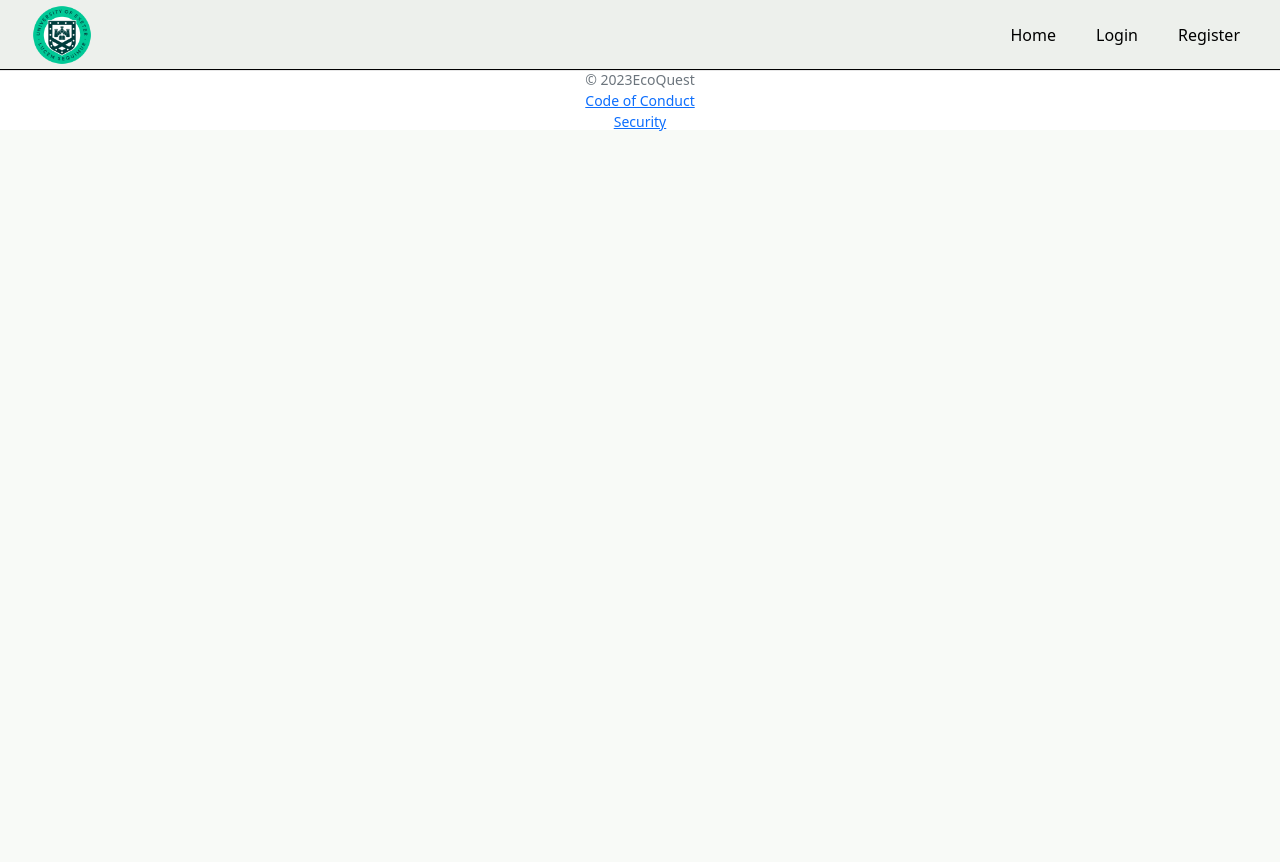
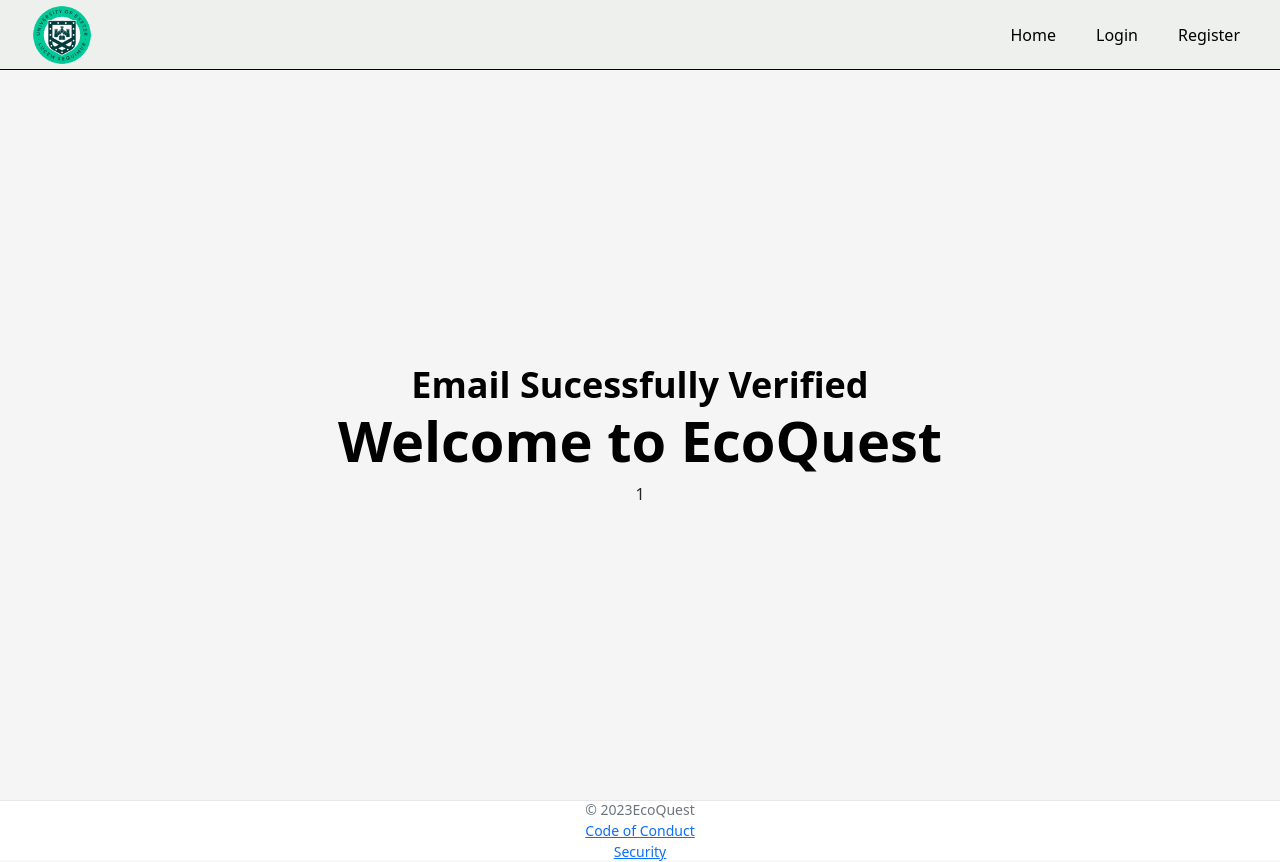
Before and after one commit to Cufe12345/ECM2434_, a React (Vite) app in the folder Frontend/ECM2434_Frontend/: page /emailVerify/1/1 in a window 1280 px wide. Before the commit the page ends 800 px from the top, so only its background shows below. Built offline with nearby package versions, Linux system fonts and the light colour scheme; no server answers.

Commit message:
Added an email verification page

```diff
--- a/Frontend/ECM2434_Frontend/src/App.jsx
+++ b/Frontend/ECM2434_Frontend/src/App.jsx
@@ -38,6 +38,7 @@ function App() {
           <Route path="/code_conduct" element={<Code_Conduct />} />
           <Route path="/security" element={<Security />} />
           <Route path="/profile/edit" element={<EditProfile />} />
+          <Route path="/emailVerify/:username/:token" element={<EmailValidationPage />} />
           {/* <Route path="/about" element={<About />} /> */}
         </Routes>
         <Footer />
--- a/Frontend/ECM2434_Frontend/src/api/testRequest.jsx
+++ b/Frontend/ECM2434_Frontend/src/api/testRequest.jsx
@@ -179,13 +179,13 @@ export default class ApiClient {
   }
 
 
-  async fetchEmail(token) {
-    const response = await this.post("activate/", token);
+  async fetchEmail(token, data) {
+    const response = await this.post(`activate/`, data, token);
     return response;
   }
 
   async verifyEmail(token, data) {
-    const response = await this.post("activate/<username1>/<token>/", data, token);
+    const response = await this.get(`activate/${data.username}/${data.token}/`, token);
     return response;
   }
 }
--- a/Frontend/ECM2434_Frontend/src/pages/Register.jsx
+++ b/Frontend/ECM2434_Frontend/src/pages/Register.jsx
@@ -9,8 +9,8 @@ import { CiWarning } from "react-icons/ci";
 import { toast } from "react-toastify";
 import { useNavigate } from "react-router-dom";
 
+const Register = () => {
 
-const Register = () => {
     const [username, setUsername] = useState('');
     const [password, setPassword] = useState('');
     const [repeatPassword, setRepeatPassword] = useState('');
@@ -69,9 +69,11 @@ const Register = () => {
         e.preventDefault();
         // console.log(data)
         console.log(username)
-        ApiClient.api.register(email, username, password, firstName, lastName).then((res) => {
+        ApiClient.api.register(email, username, password, firstName, lastName).then(async(res) => {
             console.log(res)
             console.log("Registered")
+            let temp = await res;
+            setTemp(temp)
             toast.success("Registration successful! Please verify your email.");
             navigate('/login');
         }).catch((error) => {
--- a/Frontend/ECM2434_Frontend/src/pages/emailValidation.jsx
+++ b/Frontend/ECM2434_Frontend/src/pages/emailValidation.jsx
@@ -5,9 +5,15 @@ import { useState, useEffect } from "react";
 import { useCookies } from "react-cookie";
 import { useNavigate } from "react-router-dom";
 import ApiClient from "../api/index";
+import classes from "./emailValidation.module.css"
+import { useParams } from "react-router-dom";
 
-//Created by Utzo-Main (Uzo Ibenye)
+//Author: @Utzo-Main
 export default function EmailValidationPage() {
+
+    // calls useParams() method to define a username and token from the URL
+    let {username} = useParams();
+    let {token} = useParams();
 
     //This is how you use the user context, you can access all these variables and functions from the context
     const { user, setUser, userData, userDataError, userDataLoading } = useUser();
@@ -19,34 +25,47 @@ export default function EmailValidationPage() {
     const [showPopup, setShowPopup] = useState(false);
 
     //The text to be displayed in the popup
-    const [popupText, setPopupText] = useState("");
+    const [popupText, setPopupText] = useState("Email has been Successful");
 
     const navigate = useNavigate();
+
+    // Calls checkValidation() method
+    useEffect(() => {
+      checkValidation()
+    }, [])
 
     //Handles the closing of the popup
     const handleClose = () => {
       setShowPopup(false);
     };
 
-
-
-
-
      /**
-       * This function fetches the quests of the user
+       * This function checks whether the user has verified their email
        */
      function checkValidation() {
-      ApiClient.api.verifyEmail(user, data).then((res) => {
+      let data = {
+        username: username,
+        token: token
+      }
+      // Calls verifyEmail() method from testRequest.jsx
+      ApiClient.api.verifyEmail(token, data).then((res) => {
           console.log(res)
-          fetchEmail(user);
+          setShowPopup(true);
       }).catch((error) => {
           console.log(error);
       });
   }
     return (
-
+      // Open to some rework for asthetics
       <div className={classes.container}>
-            <p>"Test"</p>
+        <h1>
+            Email <span className={classes.ecoGradient}>Sucessfully</span> Verified
+        </h1>
+          <div className={classes.textGroup}>
+            <h5>Welcome to EcoQuest</h5>
+          </div>
+            <p>{username}</p>
+            {/*<p>{token}</p>*/}
             <Popup handleClose={handleClose} open={showPopup}>
               <h5 className={classes.popupText}>{popupText}</h5>
             </Popup>
--- /dev/null
+++ b/Frontend/ECM2434_Frontend/src/pages/emailValidation.module.css
@@ -0,0 +1,18 @@
+.container {
+    display: flex;
+    flex-direction: column;
+    align-items: center;
+    justify-content: center;
+    height: calc(100vh - 70px);
+    background-color: #f5f5f5;
+}
+
+h5 {
+    font-size: 3.5rem;
+    font-weight: bolder;
+    color: black;
+}
+
+.popupText {
+    padding-bottom: 13px;
+}
```
Also changed, not shown: 2 other files (tests, documents, lock files or other folders).
